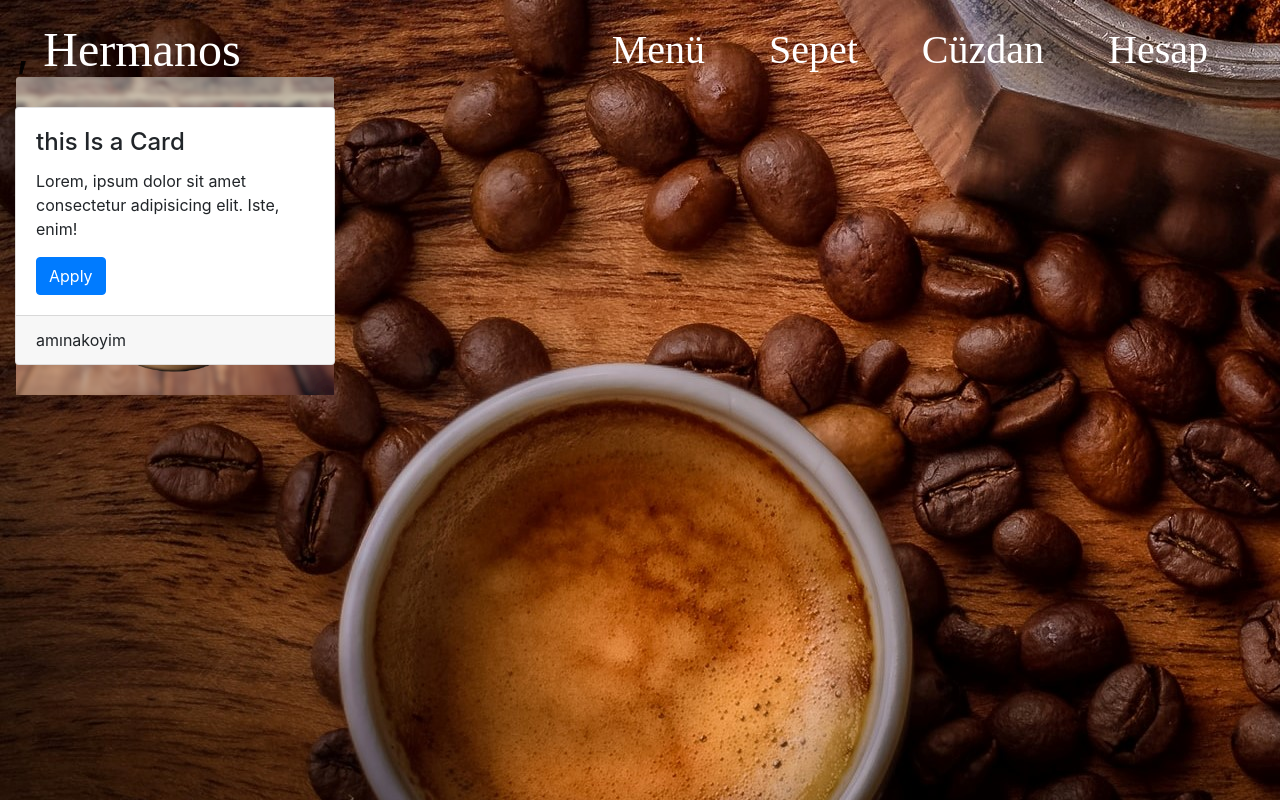
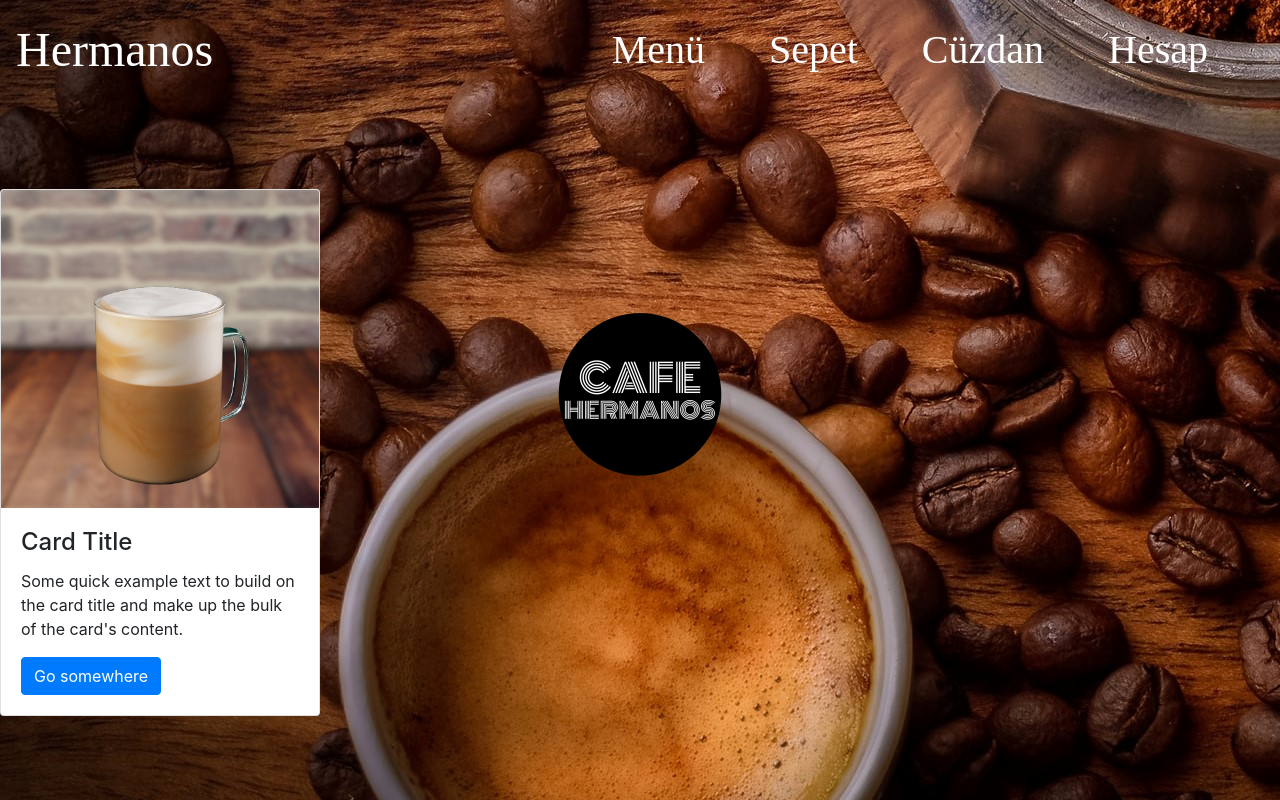
Before and after one commit to Ahmet-Kirmizi/Hermanos, a Vue app: page /#/menu in a window 1280 px wide. Built offline with nearby package versions, Linux system fonts and the light colour scheme.

Commit message:
navbar and card properly navigating

```diff
--- a/src/App.vue
+++ b/src/App.vue
@@ -1,8 +1,7 @@
 <template>
   <div id="app">
-    <div id="nav">
-      <navbarTop/>
-    </div>
+    <img class="main-logo" src="@/assets/images/logo.png" alt="Hermanos Coffe" />
+    <navbarTop/>
     <router-view></router-view>
   </div>
 </template>
--- a/src/components/menuCard.vue
+++ b/src/components/menuCard.vue
@@ -1,26 +1,32 @@
 <template >
 <div>
-    <b-col>
   <b-card
-        title="this Is a Card"
-        :img-src='require("../assets/images/cappuccinobg.png")'
+    title="Card Title"
+    img-src="../assets/images/cappuccinobg.png"
+    img-alt="Image"
     img-top
     tag="article"
-        style="max-width: 20rem"
-        class="mt-2"
-        footer="amınakoyim"
+    style="max-width: 20rem;"
+    class="mb-2 card-main"
   >
-        <b-card-text
-          >Lorem, ipsum dolor sit amet consectetur adipisicing elit. Iste,
-          enim!</b-card-text
-        >
-        <b-button variant="primary">Apply</b-button>
+    <b-card-text>
+      Some quick example text to build on the card title and make up the bulk of the card's content.
+    </b-card-text>
+
+    <b-button href="#" variant="primary">Go somewhere</b-button>
   </b-card>
-    </b-col>
 </div>
 </template>
+
+
 <script>
 export default {
     name: "menuCard",
 };
 </script>
+
+<style scoped>
+ .card-main{
+   top: 90px;
+ }
+</style>
--- a/src/components/navbarTop.vue
+++ b/src/components/navbarTop.vue
@@ -1,10 +1,8 @@
 <template>
-  <div>
+  <div id="navBar">
     <b-navbar toggleable="lg" variant="info">
       <b-navbar-brand class="navigation-main" style="font-size: 3rem">
-        ,
-        <a href=""><i class="fab fa-facebook"></i></a>
-        <router-link to="/">Hermanos</router-link>
+        <router-link to="index">Hermanos</router-link>
       </b-navbar-brand>
       <b-navbar-toggle target="nav-collapse" class="navbar navbar-expand-lg">
       </b-navbar-toggle>
@@ -37,7 +35,7 @@ export default {
 };
 </script>
 
-<style>
+<style scoped>
 .navbar-toggler {
   background-color: white;
 }
@@ -99,10 +97,6 @@ a:hover {
   color: burlywood;
 }
 
-body {
-  background-image: url(../assets/images/bg-image4.jpg);
-}
-
 @import url("https://fonts.googleapis.com/css2?family=Lobster&display=swap");
 
 @media screen and (max-width: 990px) {
--- a/src/views/cuzdan.vue
+++ b/src/views/cuzdan.vue
@@ -8,6 +8,6 @@ export default {
 
 }
 </script>
-<style lang="">
+<style scoped>
 
 </style>
--- a/src/views/hesap.vue
+++ b/src/views/hesap.vue
@@ -8,6 +8,6 @@ export default {
 
 }
 </script>
-<style lang="">
+<style scoped>
 
 </style>
--- a/src/views/index.vue
+++ b/src/views/index.vue
@@ -1,33 +1,36 @@
 <template >
   <div>
-        <img src="@/assets/images/logo.png" alt="Hermanos Coffe">
+    <img class="main-logo" src="@/assets/images/logo.png" alt="Hermanos Coffe" />
+    <navbarTop/>
   </div>
 </template>
 <script>
+import navbarTop from "../components/navbarTop.vue";
+
 export default {
   component: {
-    }
-}
+    navbarTop,
+  },
+};
 </script>
 
 <style>
 
-div img {
+
+body{
+  background-image: url(../assets/images/bg-image4.jpg)
+}
+
+.main-logo {
   vertical-align: middle;
   border-style: none;
-    position:absolute;
+  position: absolute;
   width: auto;
   height: auto;
   top: 50%;
   left: 50%;
   transform: translate(-50%, -50%);
   z-index: -1;
-
 }
 
- /* @media screen and (max-width: 990px){
-    div img{
-      top:70%;
-    }
- } */
 </style>
--- a/src/views/menu.vue
+++ b/src/views/menu.vue
@@ -1,6 +1,6 @@
 <template >
   <div>
-<menu-card/>
+<menuCard/>
   </div>
 </template>
 <script>
```
Also changed, not shown: src/router/index.js (+4 -4 lines). Lines whose indentation alone changed are shown as unchanged.
